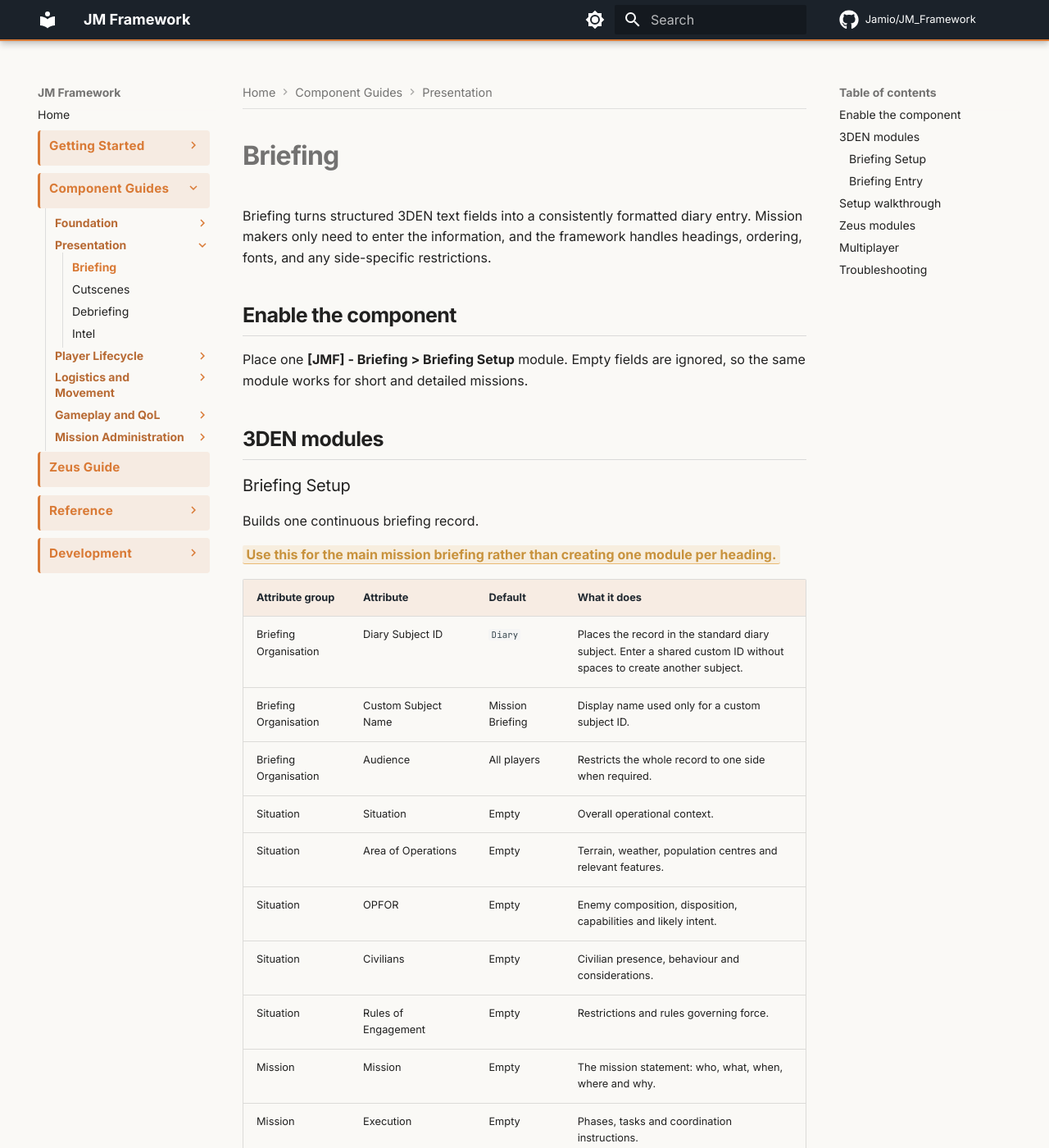
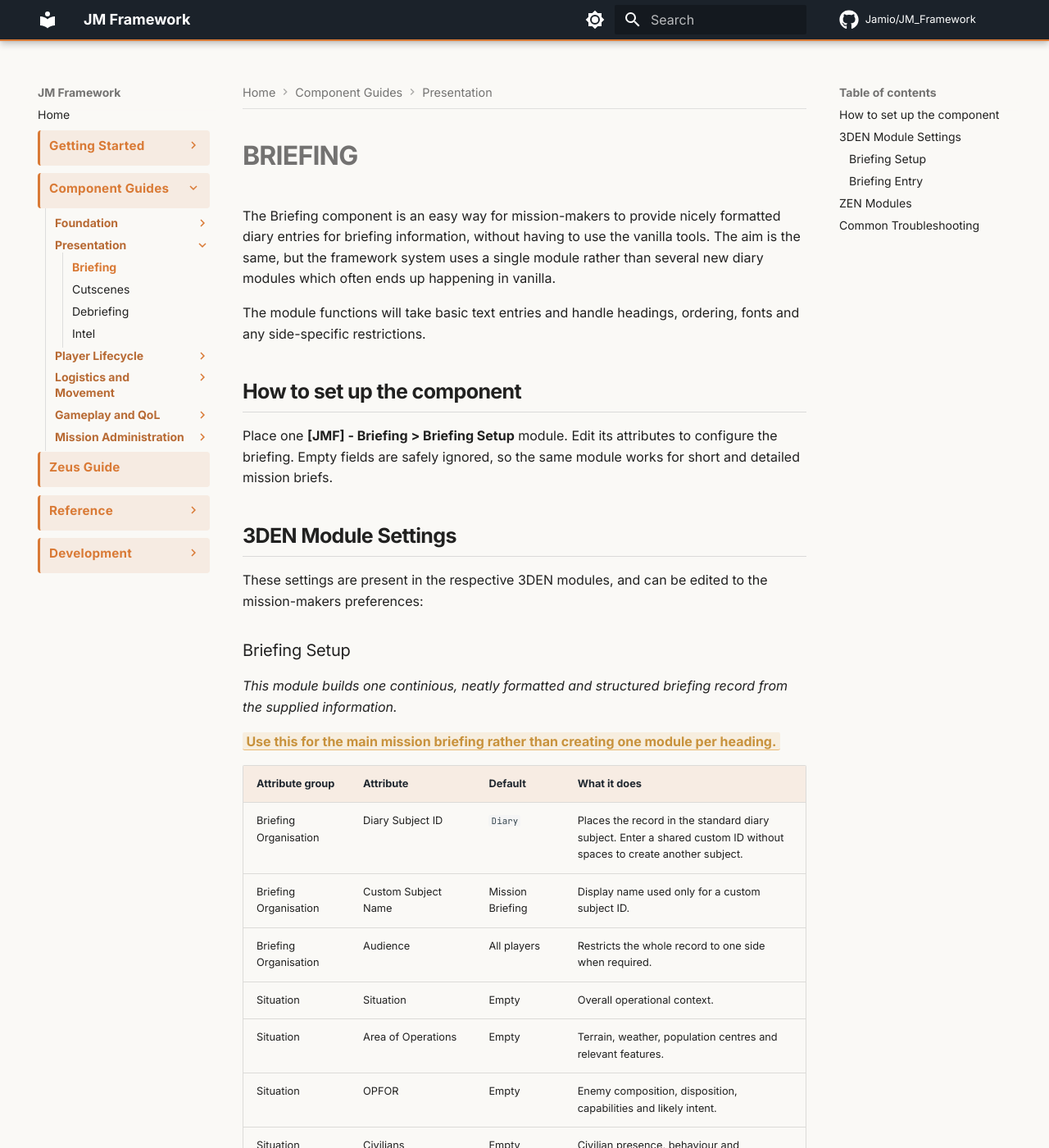
Before and after one commit to Jamio/JM_Framework_Docs, an MkDocs documentation site: the page built from docs/components/presentation/briefing.md, in a window 1280 px wide and 1400 px high. Shown: the whole window at 82% size. Built offline with MkDocs 1.6.1 and Material for MkDocs 9.7.7, drawn with Linux system fonts in a browser that asks for light colours; comment, search, counter and statistics services are not loaded; some of the changed text lies outside the part shown.

Commit message:
Revise and enhance Briefing component documentation
Updated formatting and clarified instructions for the Briefing component. Enhanced descriptions for modules and troubleshooting.

```diff
--- a/docs/components/presentation/briefing.md
+++ b/docs/components/presentation/briefing.md
@@ -1,16 +1,20 @@
-# Briefing
+# BRIEFING
 
-Briefing turns structured 3DEN text fields into a consistently formatted diary entry. Mission makers only need to enter the information, and the framework handles headings, ordering, fonts, and any side-specific restrictions.
+The Briefing component is an easy way for mission-makers to provide nicely formatted diary entries for briefing information, without having to use the vanilla tools. The aim is the same, but the framework system uses a single module rather than several new diary modules which often ends up happening in vanilla.
 
-## Enable the component
+The module functions will take basic text entries and handle headings, ordering, fonts and any side-specific restrictions.
 
-Place one **[JMF] - Briefing > Briefing Setup** module. Empty fields are ignored, so the same module works for short and detailed missions.
+## How to set up the component
 
-## 3DEN modules
+Place one **[JMF] - Briefing > Briefing Setup** module. Edit its attributes to configure the briefing. Empty fields are safely ignored, so the same module works for short and detailed mission briefs.
+
+## 3DEN Module Settings
+
+These settings are present in the respective 3DEN modules, and can be edited to the mission-makers preferences:
 
 ### Briefing Setup
 
-Builds one continuous briefing record.
+*This module builds one continious, neatly formatted and structured briefing record from the supplied information.*
 
 **Use this for the main mission briefing rather than creating one module per heading.**{ .jmf-emphasis }
 
@@ -35,7 +39,7 @@ Builds one continuous briefing record.
 
 ### Briefing Entry
 
-Creates a separate formatted diary record for supplementary information that should not be folded into the main briefing.
+*This module is used to create separate diary records for supplementary information, notes etc. that you dont want to fold into the main briefing entry.*
 
 | Attribute group | Attribute | Default | What it does |
 | --- | --- | --- | --- |
@@ -48,24 +52,13 @@ Creates a separate formatted diary record for supplementary information that sho
 | Organisation | Display Order | `10` | Lower values appear first. Use gaps such as `10`, `20`, `30`. |
 | Organisation | Audience | All players | Limits the entry to a side. |
 
-## Setup walkthrough
 
-1. Place one **Briefing Setup** module.
-2. Leave **Diary Subject ID** as `Diary` for the normal briefing screen.
-3. Select the intended audience for that particular briefing record.
-4. Fill only the relevant content fields.
-5. Add **Briefing Entry** modules for appendices, technical notes, or any other records you want to use as supplements.
-
-## Zeus modules
+## ZEN Modules
 
 Briefing has no ZEN module. Its records are authored in 3DEN and created locally for eligible players when the briefing state is refreshed.
 
-## Multiplayer
+## Common Troubleshooting
 
-Every client builds its own diary records from the synchronized module data. The component refreshes when the playable unit changes, allowing respawned and JIP clients to receive the correct side-restricted content.
-
-## Troubleshooting
-
-- If a custom subject does not appear, ensure every entry uses the same subject ID and that it contains no spaces.
-- If the main briefing is split across records, replace multiple setup modules with one **Briefing Setup** module.
-- If a section is missing, confirm the field is not empty and the audience includes the local player's side.
+* If a custom subject does not appear, ensure every entry uses the same subject ID and that it contains no spaces.
+* If the main briefing is split across records, replace multiple setup modules with one **Briefing Setup** module.
+* If a section is missing, confirm the field is not empty and the audience includes the local player's side.
```
